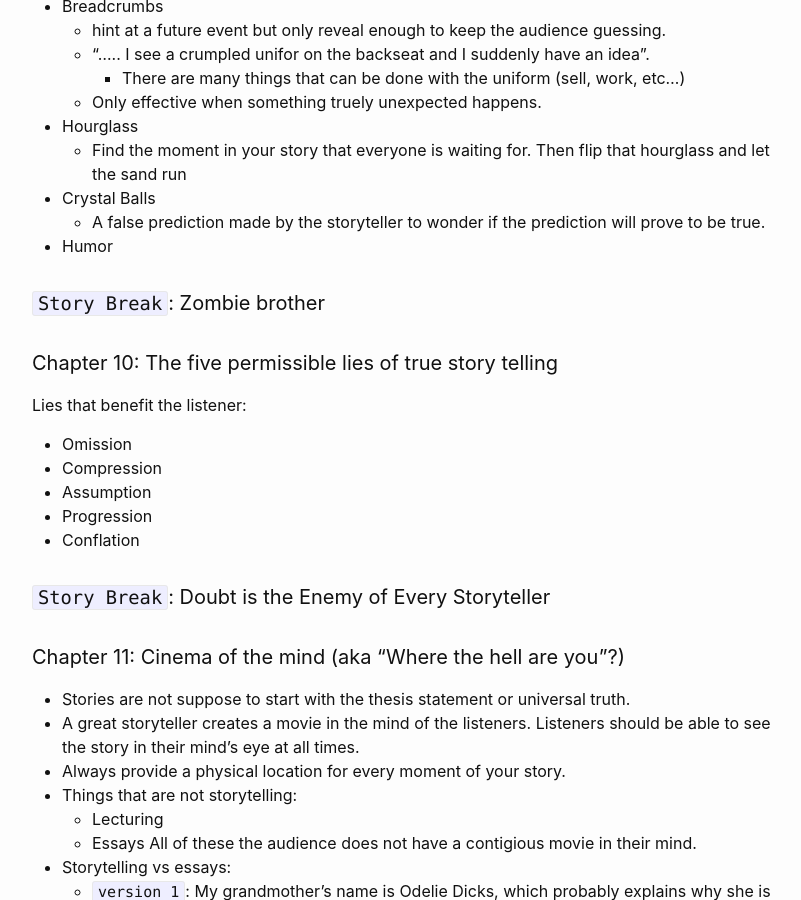
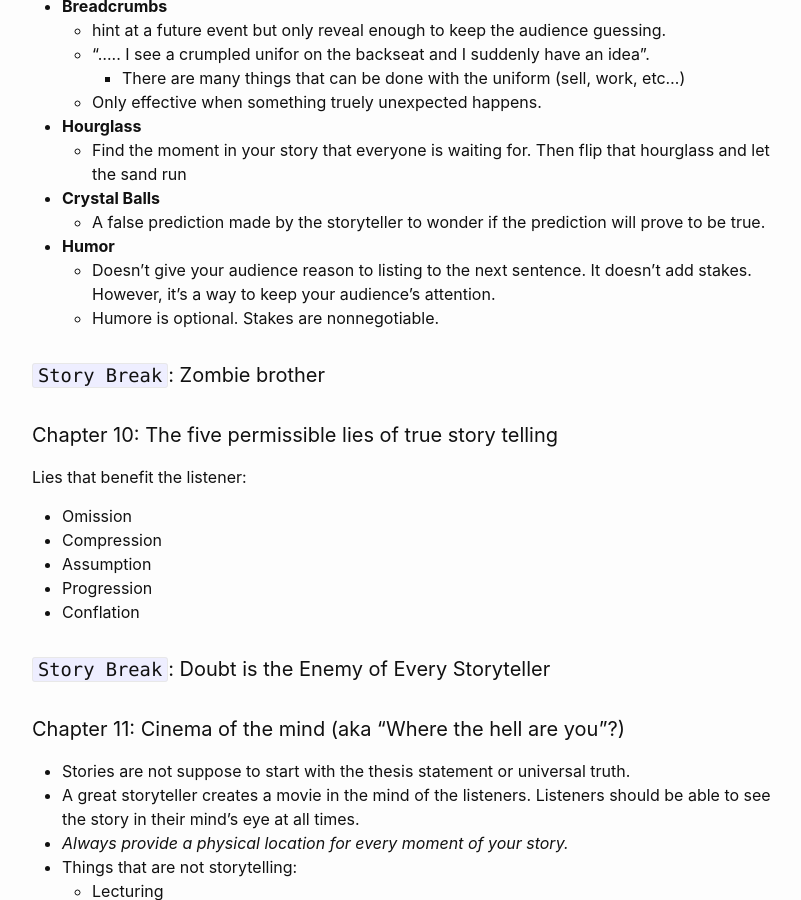
Before and after one commit to jovsa/jovsa.github.io, a Jekyll site: the page built from _posts/2021-02-14-notes-storyworthy.md, in a window 1280 px wide and 900 px high, scrolled down 2970 px. Shown: the whole window, without its empty margins (238-1039 px from the left). Built offline with Jekyll 4.4.1, drawn with Linux system fonts in a browser that asks for light colours; some of the changed text lies outside the part shown.

Commit message:
added notes for storyworthy

```diff
--- a/_posts/2021-02-14-notes-storyworthy.md
+++ b/_posts/2021-02-14-notes-storyworthy.md
@@ -92,28 +92,30 @@
 
 Ways to increase steaks:
 
-* Elephant
+* **Elephant**
   * Every story must have an elephant.
   * The elephant is the thing signifies where the story is headed.
   * It should appear in the beginning as possible.
   * Elephants can change color - Flat tire in the beginning, loliness in the end. "Laugh, laugh, laugh, cry" strategy.
-* Backpacks
+* **Backpacks**
   * Increases the audience's anticipation about an upcoming event. It does two things
     * Make the audience wonder what will happen next.
     * Makes the audience experience the same emotion that the storyteller experienced.
   * To mount a backpack, you need to load up the audience with as much detail so they feel like they are in the same place.
   * Backpacks help with audience relate with the character, they want the character to suceed but they don't really want the character to succeed. It's struggle and strife that make great stories.
   * Perfect plans executed perfectly never make good stories.
-* Breadcrumbs
+* **Breadcrumbs**
   * hint at a future event but only reveal enough to keep the audience guessing.
   * "..... I see a crumpled unifor on the backseat and I suddenly have an idea".
     * There are many things that can be done with the uniform (sell, work, etc...)
   * Only effective when something truely unexpected happens.
-* Hourglass
+* **Hourglass**
   * Find the moment in your story that everyone is waiting for. Then flip that hourglass and let the sand run
-* Crystal Balls
+* **Crystal Balls**
   * A false prediction made by the storyteller to wonder if the prediction will prove to be true.
-* Humor
+* **Humor**
+  * Doesn't give your audience reason to listing to the next sentence. It doesn't add stakes. However, it's a way to keep your audience's attention.
+  * Humore is optional. Stakes are nonnegotiable.
 
 #### `Story Break`: Zombie brother
 
@@ -133,7 +135,7 @@
 
 * Stories are not suppose to start with the thesis statement or universal truth.
 * A great storyteller creates a movie in the mind of the listeners. Listeners should be able to see the story in their mind's eye at all times.
-* Always provide a physical location for every moment of your story.
+* *Always provide a physical location for every moment of your story.*
 * Things that are not storytelling:
   * Lecturing
   * Essays
@@ -168,7 +170,7 @@
 
 #### Chapter 15: There is only one way to make someone cry
 
-* Surprise is the only way to elicit emotional reaction from your audience.
+* *Surprise* is the only way to elicit emotional reaction from your audience.
 * Use contrast to *prime the pump* for surprise.
 * How to ruin surprise:
   * Presenting a thesis statement prior to the suprise. Storytelling is the opposite of the 5 paragraph essay.
```
Also changed, not shown: other parts of _posts/2021-02-14-notes-storyworthy.md (+1 -1 lines).
